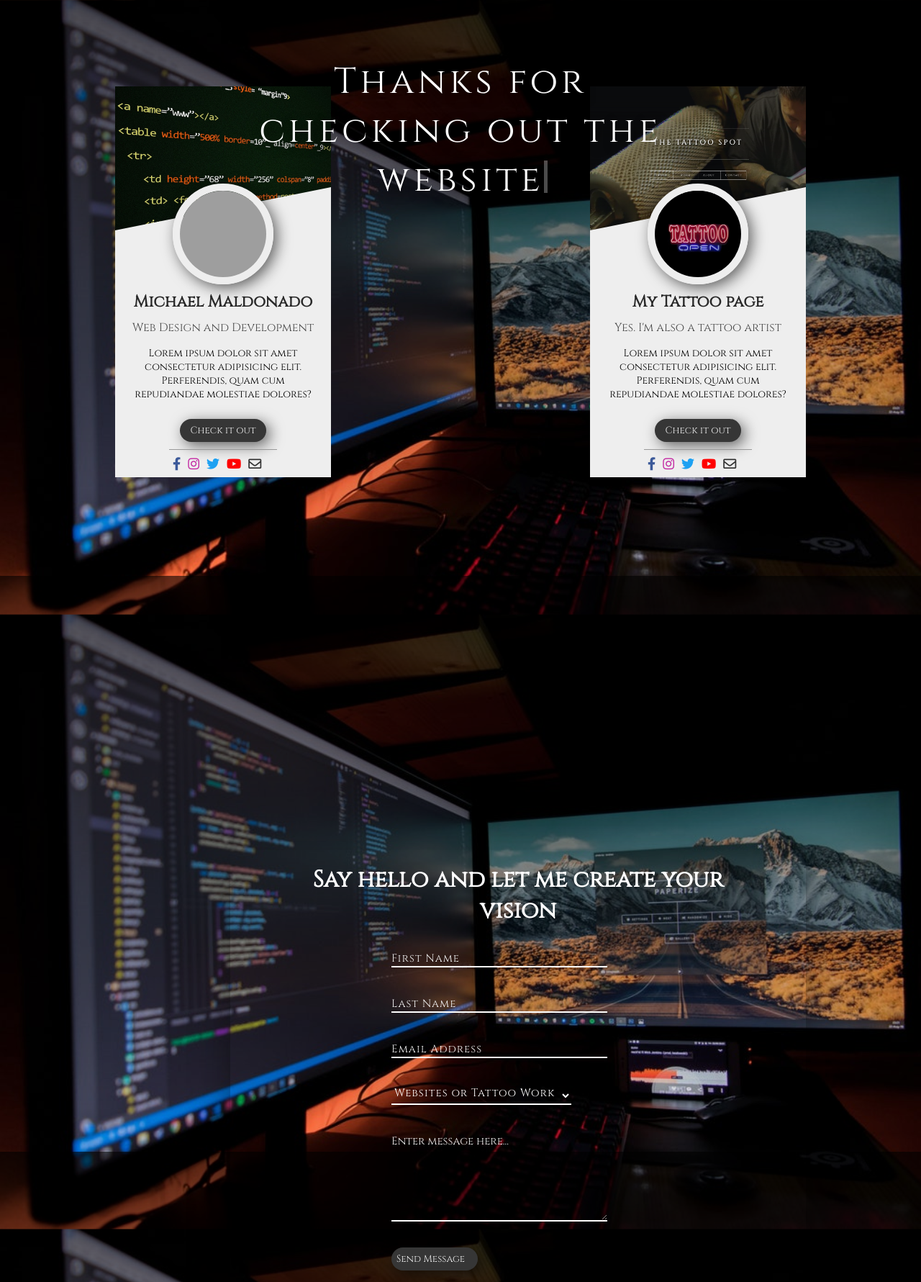
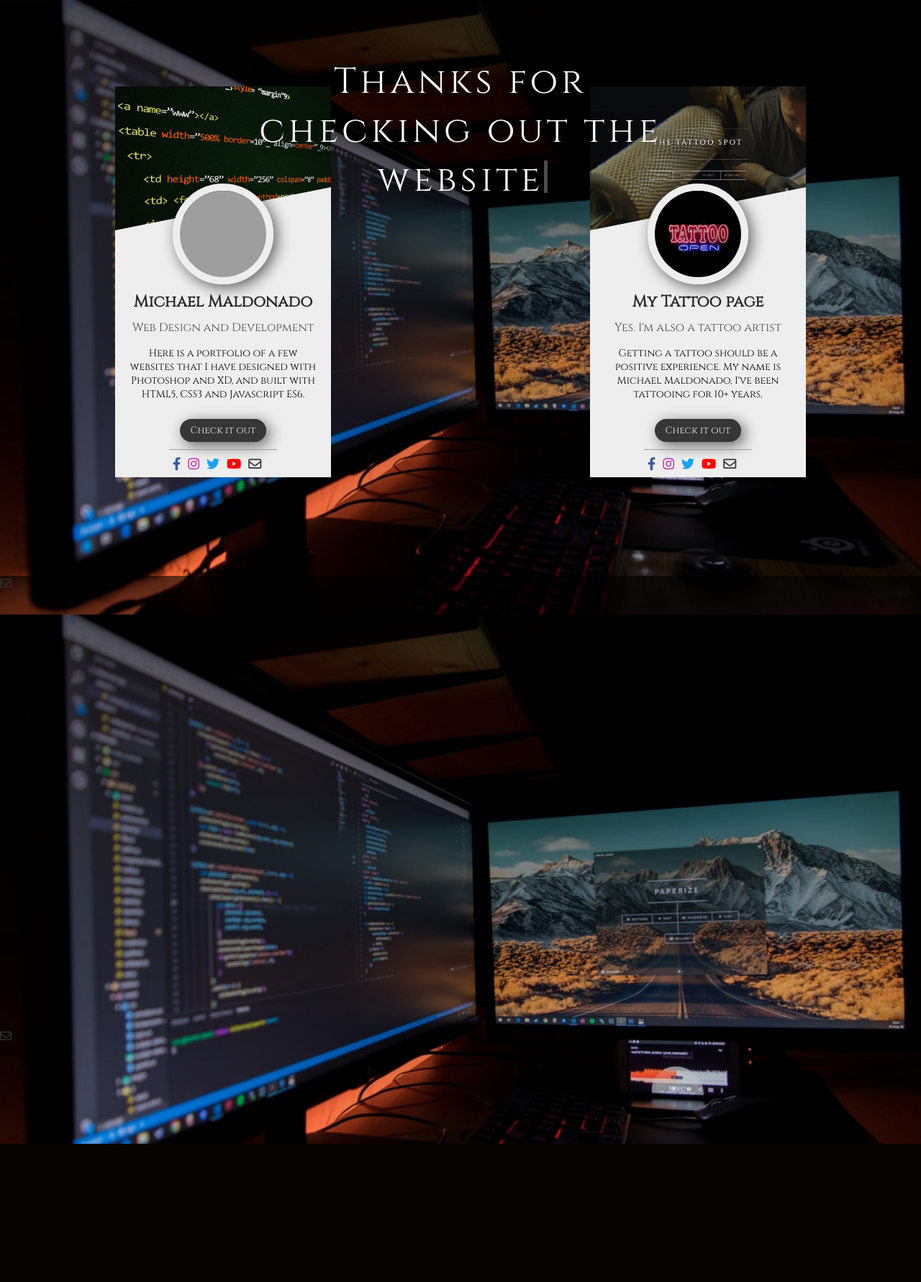
Before and after one commit to michaelm602/michaelm602.github.io, a PHP site: page / in a window 1280 px wide. Shown: the whole page at 72% size. After the commit the page ends 1589 px from the top, so only its background shows below. Run offline with PHP 8.4, Linux system fonts and the light colour scheme; some libraries are stand-ins or nearby versions; grey boxes are pictures that could not be loaded.

Commit message:
remove form envelope update

```diff
--- a/assets/css/style.css
+++ b/assets/css/style.css
@@ -5,7 +5,6 @@
     padding-bottom: 0px;
     margin: 0;
     font-family: 'Cinzel', serif;
-    color: #fff;
 }
 
 body {
@@ -64,6 +63,7 @@
 .card {
     width: 300px;
     background-color: #eee;
+    color: #000000;
     display: flex;
     flex-direction: column;
     align-items: center;
@@ -236,6 +236,7 @@
 
 .website-card {
     width: 300px;
+    color: #000000;
     background-color: #eee;
     display: flex;
     flex-direction: column;
@@ -342,6 +343,7 @@
     margin: 20px 5px;
     width: 80%;
     height: 82px;
+    color: #fff;
 
 }
 
@@ -401,6 +403,7 @@
     background-color: transparent;
     border: none;
     border-bottom: 2px solid #fff;
+    color: #fff;
 }
 
 .contact-btn {
--- a/index.html
+++ b/index.html
@@ -20,14 +20,15 @@
                    <img src="images/profile.jpg" class="profile-image" alt="">
                    <h1 class="fullname">Michael Maldonado</h1>
                    <p class="job">Web Design and Development</p>
-                   <p class="about-me">Lorem ipsum dolor sit amet consectetur adipisicing elit. Perferendis, quam cum repudiandae molestiae dolores?</p>
+                   <p class="about-me">Here is a portfolio of a few websites that I have designed with Photoshop and XD, and built with HTML5, CSS3 and Javascript ES6.</p>
                    <button class="sites-btn">Check it out</button>
                    <ul class="social-icons">
                      <li><a href="#"><i class="fab fa-facebook-f"></i></a></li>
                      <li><a href="#"><i class="fab fa-instagram"></i></a></li>
                      <li><a href="#"><i class="fab fa-twitter"></i></a></li>
                      <li><a href="#"><i class="fab fa-youtube"></i></a></li>
-                     <li><a href="#"><i class="far fa-envelope"></i></a></li>
+                     <li><a href="mailto: michaelm602@yahoo.com" Subject=Intrested%20In%20WebSite><!-- real people should not fill this in and expect good things - do not remove this or risk form bot signups-->
+                        <div style="position: absolute; left: -5000px;" aria-hidden="true"><input type="text" name="b_1c9cce3111f2d2d9208b003c0_a387e10f0f" tabindex="-1" value=""></div><i class="far fa-envelope"></i></a></li>
                  </ul>
                 </div>
 
@@ -37,14 +38,15 @@
                <img src="images\tattooprofile.jpg" class="profile-image" alt="">
                <h1 class="fullname">My Tattoo page</h1>
                <p class="job">Yes. I'm also a tattoo artist</p>
-               <p class="about-me">Lorem ipsum dolor sit amet consectetur adipisicing elit. Perferendis, quam cum repudiandae molestiae dolores?</p>
+               <p class="about-me">Getting a tattoo should be a positive experience. My name is Michael Maldonado, I've been tattooing for 10+ years.</p>
                <button type="button" class="tatt-btn" onclick="window.location.href='https://allouttattoos.com'" target="_blank">Check it out</button>
                <ul class="social-icons">
-                  <li><a href="#"><i class="fab fa-facebook-f"></i></a></li>
-                  <li><a href="#"><i class="fab fa-instagram"></i></a></li>
+                  <li><a href="https://www.facebook.com/michael.s.maldonado"><i class="fab fa-facebook-f"></i></a></li>
+                  <li><a href="https://www.instagram.com/michaelm602/" target="blank"><i class="fab fa-instagram"></i></a></li>
                   <li><a href="#"><i class="fab fa-twitter"></i></a></li>
                   <li><a href="#"><i class="fab fa-youtube"></i></a></li>
-                  <li><a href="#"><i class="far fa-envelope"></i></a></li>
+                  <li><a href="mailto: michaelm602@yahoo.com"Subject=Intrested%20In%20A%20Tattoo><!-- real people should not fill this in and expect good things - do not remove this or risk form bot signups-->
+                     <div style="position: absolute; left: -5000px;" aria-hidden="true"><input type="text" name="b_1c9cce3111f2d2d9208b003c0_a387e10f0f" tabindex="-1" value=""></div><i class="far fa-envelope"></i></a></li>
               </ul>
             </div>
          </div>
@@ -55,24 +57,25 @@
                 <img src="images\project1.png" class="image-top" alt="">
                 <h1 class="fullname">Michael Maldonado</h1>
                 <p class="job">Yes, I also do tattoos</p>
-                <p class="about-me">Lorem ipsum dolor sit amet consectetur adipisicing elit. Perferendis, quam cum repudiandae molestiae dolores?</p>
-                <button class="sites-btn">Check it out</button>
+                <p class="about-me">Getting a tattoo should be a positive experience. My name is Michael Maldonado, I've been tattooing for 10+ years. </p>
+                <button class="sites-btn" onclick="window.location.href='http://allouttattoos.com/'">Check it out</button>
                 <ul class="social-icons">
                   <li><a href="#"><i class="fab fa-facebook-f"></i></a></li>
-                  <li><a href="#"><i class="fab fa-instagram"></i></a></li>
+                  <li><a href="https://www.instagram.com/michaelm602/"><i class="fab fa-instagram"></i></a></li>
                   <li><a href="#"><i class="fab fa-twitter"></i></a></li>
                   <li><a href="#"><i class="fab fa-youtube"></i></a></li>
-                  <li><a href="#"><i class="far fa-envelope"></i></a></li>
+                  <li><a href="mailto: michaelm602@yahoo.com"Subject=Intrested%20In%20A%20Tattoo><!-- real people should not fill this in and expect good things - do not remove this or risk form bot signups-->
+                     <div style="position: absolute; left: -5000px;" aria-hidden="true"><input type="text" name="b_1c9cce3111f2d2d9208b003c0_a387e10f0f" tabindex="-1" value=""></div><i class="far fa-envelope">"><i class="far fa-envelope"></i></a></li>
               </ul>
              </div>
              <div class="website-card">
                 <img src="images\project2.png" class="image-top" alt="">
                 <h1 class="fullname">Forever Flowers</h1>
                 <p class="job">By Diane</p>
-                <p class="about-me">Lorem ipsum dolor sit amet consectetur adipisicing elit. Perferendis, quam cum repudiandae molestiae dolores?</p>
-                <button class="sites-btn">Check it out</button>
+                <p class="about-me">I specialize in personalized custom creations for you and your family to simply enjoy at home or for any special occasion.</p>
+                <button class="sites-btn" onclick="window.location.href='https://foreverflowers.github.io/'">Check it out</button>
                 <ul class="social-icons">
-                  <li><a href="#"><i class="fab fa-facebook-f"></i></a></li>
+                  <li><a href="https://www.facebook.com/ForeverFlowersbyDiane/" target="blank"><i class="fab fa-facebook-f"></i></a></li>
                   <li><a href="#"><i class="fab fa-instagram"></i></a></li>
                   <li><a href="#"><i class="fab fa-twitter"></i></a></li>
                   <li><a href="#"><i class="fab fa-youtube"></i></a></li>
@@ -83,35 +86,18 @@
                 <img src="images\project3.png" class="image-top" alt="">
                 <h1 class="fullname">Kat's Nail Salon</h1>
                 <p class="job">Professional Nails</p>
-                <p class="about-me">Lorem ipsum dolor sit amet consectetur adipisicing elit. Perferendis, quam cum repudiandae molestiae dolores?</p>
-                <button class="sites-btn">Check it out</button>
+                <p class="about-me">I specialize in personalized custom creations for you and your family to simply enjoy at home or for any special occasion.</p>
+                <button class="sites-btn" onclick="window.location.href='https://katsnails.github.io/'">Check it out</button>
                 <ul class="social-icons">
                   <li><a href="#"><i class="fab fa-facebook-f"></i></a></li>
-                  <li><a href="#"><i class="fab fa-instagram"></i></a></li>
+                  <li><a href="https://www.instagram.com/reinakatrina84/?hl=en" target="blank"><i class="fab fa-instagram"></i></a></li>
                   <li><a href="#"><i class="fab fa-twitter"></i></a></li>
-                  <li><a href="#"><i class="fab fa-youtube"></i></a></li>
+                  <li><a href="https://www.youtube.com/channel/UCU2mb3Eoji7USoh_S3a7ajA" target="blank"><i class="fab fa-youtube"></i></a></li>
                   <li><a href="#"><i class="far fa-envelope"></i></a></li>
               </ul>
              </div>
        </div>
 
-       <!-- Contact Form -->
-
-       <div class="form-container">
-		   <h1>Say hello and let me create your vision</h1>
-         <form class="sign-up-form" method="POST" action="contact-form-handler.php">
-              <input type="text" name="firstname" class="form-input" placeholder="First Name" required>
-              <input type="text" name="lastname" class="form-input" placeholder="Last Name" required>
-              <input type="text" name="email" class="form-input" placeholder="Email Address" required>
-              <select name="services" class="selection">
-                  <option value="options" name="selection" class="drop-down-menu">Websites or Tattoo Work</option>
-                <option value="websites" class="drop-down-menu">Websites</option>
-                <option value="tattoos" class="drop-down-menu">Tattoo Work</option>
-              </select>
-              <textarea name="message" class="text-area" placeholder="Enter message here..." maxlength="1000"></textarea>
-              <button type="submit" name="submit" class="contact-btn">Send Message</button>
-         </form>
-       </div>
 
         <!-- x button -->
 
```
